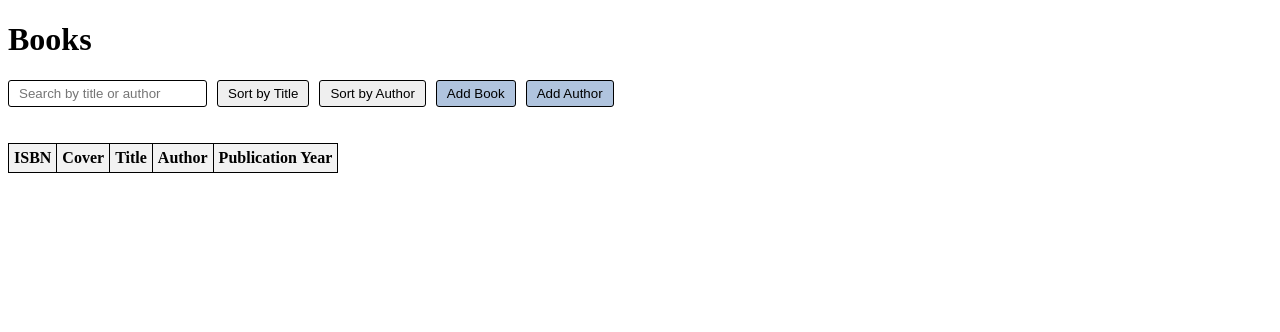
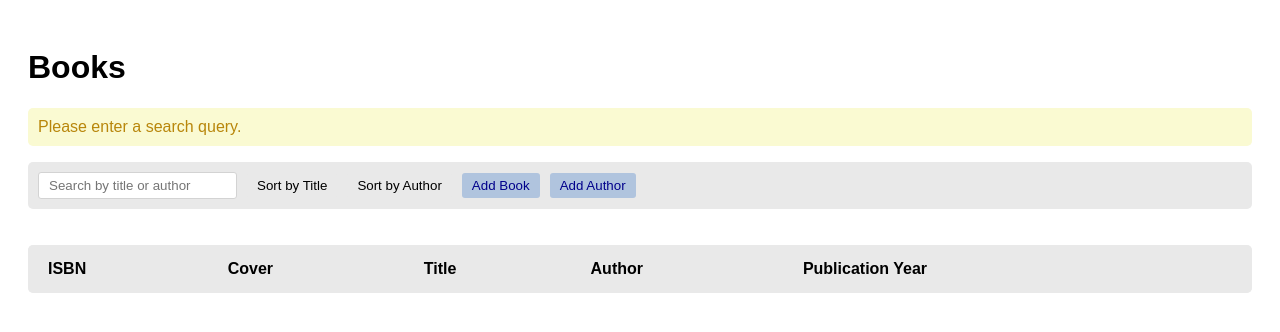
Before and after one commit to henrikhorn106/book-alchemy, a Flask app: page /search in a window 1280 px wide. Shown: the top 332 px of the page. Run offline with Flask 3, Linux system fonts and the light colour scheme; lists and menus that the app fills with data are empty.

Commit message:
Update css style

```diff
--- a/app.py
+++ b/app.py
@@ -3,13 +3,14 @@
 import os
 from datetime import datetime
 
-from flask import Flask, render_template, request
+from flask import Flask, render_template, request, redirect, flash
 from sqlalchemy import or_
 
 from data_models import db, Author, Book
 
 # Initialize flask app
 app = Flask(__name__)
+app.secret_key = b'_5#y2L"F4Q8z\n\xec]/'
 
 # Initialize database
 basedir = os.path.abspath(os.path.dirname(__file__))
@@ -35,7 +36,8 @@ def add_author():
         author = Author(name=name, birth_date=birth_date, date_of_death=date_of_death)
         db.session.add(author)
         db.session.commit()
-        return f"Author {name} added successfully!"
+        flash(f"Author {name} added successfully!", 'success')
+        return redirect("/")
 
     return render_template("add_author.html")
 
@@ -54,7 +56,8 @@ def add_book():
         book = Book(isbn=isbn, title=title, publication_year=publication_year, author_id=author_id)
         db.session.add(book)
         db.session.commit()
-        return f"Book {title} added successfully!"
+        flash(f'Book {title} added successfully!', 'success')
+        return redirect("/")
 
     return render_template("add_book.html", authors=Author.query.all())
 
@@ -99,8 +102,20 @@ def search():
             .order_by(Book.isbn.desc())
             .all()
         )
+    else:
+        flash("Please enter a search query.", 'warning')
 
     return render_template('home.html', books=books)
+
+
+@app.route('/book/<int:book_id>/delete', methods=['GET', 'DELETE'])
+def delete_book(book_id):
+    """Delete book from database."""
+    book = Book.query.get_or_404(book_id)
+    db.session.delete(book)
+    db.session.commit()
+    flash(f'Book {book.title} deleted successfully!', 'success')
+    return redirect("/")
 
 # Create tables in database
 # with app.app_context():
--- a/data_models.py
+++ b/data_models.py
@@ -9,6 +9,7 @@ a foreign key.
 from flask_sqlalchemy import SQLAlchemy
 
 db = SQLAlchemy()
+
 
 class Author(db.Model):
     """
--- a/static/style.css
+++ b/static/style.css
@@ -1,46 +1,133 @@
-table, th {
-    border: 1px solid black;
+body {
+    font-family: Arial, sans-serif;
+    padding: 20px;
+}
+
+table {
+    width: 100%;
     border-collapse: collapse;
+}
+
+td, th {
+    padding: 15px 20px;
     text-align: left;
 }
 
-table, th, td {
-    padding: 5px;
+th {
+    background-color: #e9e9e9;
 }
 
-th {
-    background-color: #f2f2f2;
+table.rounded-corners {
+    /* Change these properties */
+    --border: 0px solid black;
+    border-radius: 5px;
+    background-color: #f9f9f9;
+
+    /* Don't change these properties */
+    border-spacing: 0;
+    border-collapse: separate;
+    border: var(--border);
+    overflow: hidden;
 }
 
-td {
-    border-left: 1px solid black;
+/* Apply a border to the right of all but the last column */
+table.rounded-corners th:not(:last-child),
+table.rounded-corners td:not(:last-child) {
+    border-right: var(--border);
 }
 
-tr {
-    border-bottom: 1px solid black;
+/* Apply a border to the bottom of all but the last row */
+table.rounded-corners > thead > tr:not(:last-child) > th,
+table.rounded-corners > thead > tr:not(:last-child) > td,
+table.rounded-corners > tbody > tr:not(:last-child) > th,
+table.rounded-corners > tbody > tr:not(:last-child) > td,
+table.rounded-corners > tfoot > tr:not(:last-child) > th,
+table.rounded-corners > tfoot > tr:not(:last-child) > td,
+table.rounded-corners > tr:not(:last-child) > td,
+table.rounded-corners > tr:not(:last-child) > th,
+table.rounded-corners > thead:not(:last-child),
+table.rounded-corners > tbody:not(:last-child),
+table.rounded-corners > tfoot:not(:last-child) {
+    border-bottom: var(--border);
 }
 
-button, input {
+button {
     cursor: pointer;
     border-radius: 3px;
+    border: 0 solid black;
+    background-color: #e9e9e9;
     padding: 5px 10px;
-    border: 1px solid black;
 }
 
 button:hover {
-    background-color: lightgrey;
+    background-color: #ddd;
 }
 
-button:hover.add {
-    background-color: steelblue;
+input {
+    border-radius: 3px;
+    padding: 5px 10px;
+    border: 1px solid lightgrey;
 }
 
-.add {
-    background-color: lightsteelblue;
+select {
+    border-radius: 3px;
+    padding: 5px 10px;
+    border: 1px solid lightgrey;
 }
 
 .wrapper {
     display: flex;
     gap: 10px;
     flex-wrap: wrap;
+    box-sizing: border-box;
+    align-items: center;
 }
+
+.flashes {
+    border-radius: 3px;
+}
+
+.error {
+    background-color: lightcoral;
+    color: darkred;
+    padding: 10px;
+    border-radius: 5px;
+}
+
+.success {
+    background-color: lightgreen;
+    color: darkgreen;
+    padding: 10px;
+    border-radius: 5px;
+}
+
+.warning {
+    background-color: lightgoldenrodyellow;
+    color: darkgoldenrod;
+    padding: 10px;
+    border-radius: 5px;
+}
+
+.delete {
+    background-color: lightpink;
+    color: darkred;
+    padding: 10px;
+}
+
+.add {
+    background-color: lightsteelblue;
+    color: darkblue;
+}
+
+.add:hover {
+    background-color: steelblue;
+    color: white;
+}
+
+/* Add a black background color to the top navigation bar */
+.topnav {
+    overflow: hidden;
+    background-color: #e9e9e9;
+    padding: 10px;
+    border-radius: 5px;
+}
--- a/templates/add_author.html
+++ b/templates/add_author.html
@@ -5,9 +5,11 @@
     <meta content="width=device-width, initial-scale=1.0" name="viewport">
     <meta content="ie=edge" http-equiv="X-UA-Compatible">
     <title>Add Author</title>
+    <link href="{{ url_for('static', filename='style.css') }}" rel="stylesheet">
 </head>
 <body>
 
+<h1>Add Author</h1>
 <form action="/add_author" method="POST">
     <label for="name">Author Name:</label>
     <input id="name" name="name" required type="text"><br><br>
@@ -16,7 +18,7 @@
     <input id="birthdate" name="birthdate" required type="date"><br><br>
     <label for="date_of_death">Date of Death:</label>
     <input id="date_of_death" name="date_of_death" type="date"><br><br>
-    <input type="submit" value="Add Author">
+    <button class="add" type="submit">Add Author</button>
 </form>
 
 </body>
--- a/templates/add_book.html
+++ b/templates/add_book.html
@@ -5,9 +5,11 @@
     <meta content="width=device-width, initial-scale=1.0" name="viewport">
     <meta content="ie=edge" http-equiv="X-UA-Compatible">
     <title>Add Book</title>
+    <link href="{{ url_for('static', filename='style.css') }}" rel="stylesheet">
 </head>
 <body>
 
+<h1>Add Book</h1>
 <form action="/add_book" method="POST">
     <label for="isbn">ISBN Number:</label>
     <input id="isbn" name="isbn" required type="text"><br><br>
@@ -21,7 +23,7 @@
         <option value="{{ author.id }}">{{ author.name }}</option>
         {% endfor %}}
     </select><br><br>
-    <input type="submit" value="Add Book">
+    <button class="add" type="submit">Add Book</button>
 </form>
 
 </body>
--- a/templates/home.html
+++ b/templates/home.html
@@ -7,36 +7,48 @@
     <title>Books</title>
     <link href="{{ url_for('static', filename='style.css') }}" rel="stylesheet">
 </head>
-<body>
-
 <h1>Books</h1>
+{% with messages = get_flashed_messages(with_categories=true) %}
+{% if messages %}
+{% for category, message in messages %}
+<p class="{{ category }}">{{ message }}</p>
+{% endfor %}
+{% endif %}
+{% endwith %}
+<div class="topnav">
     <div class="wrapper">
         <form action="/search" method="GET">
             <label for="search"></label>
-        <input type="text" id="search" placeholder="Search by title or author" name="search">
-        <input type="submit" value="Submit" hidden>
+            <input id="search" name="search" placeholder="Search by title or author" type="text">
+            <input hidden type="submit" value="Submit">
         </form>
         <button onclick="window.location.href='/sort_by_title';">Sort by Title</button>
         <button onclick="window.location.href='/sort_by_author';">Sort by Author</button>
         <button class="add" onclick="window.location.href='/add_book';">Add Book</button>
         <button class="add" onclick="window.location.href='/add_author';">Add Author</button>
     </div>
+</div>
 <br><br>
-<table>
+<table class="rounded-corners">
     <tr>
         <th>ISBN</th>
         <th>Cover</th>
         <th>Title</th>
         <th>Author</th>
         <th>Publication Year</th>
+        <th></th>
     </tr>
     {% for book, author in books %}
     <tr>
         <td>{{ book.isbn }}</td>
-        <td><img alt="{{ book.title }} Cover" src="https://covers.openlibrary.org/b/isbn/{{ book.isbn }}-M.jpg" width="80px"></td>
+        <td><img alt="{{ book.title }} Cover" src="https://covers.openlibrary.org/b/isbn/{{ book.isbn }}-M.jpg"
+                 width="80px"></td>
         <td>{{ book.title }}</td>
         <td>{{ author.name }}</td>
         <td>{{ book.publication_year }}</td>
+        <td>
+            <button class="delete" onclick="window.location.href='/book/{{ book.id }}/delete';">Delete</button>
+        </td>
     </tr>
     {% endfor %}
 </table>
```
Also changed, not shown: data/library.sqlite. Lines whose indentation alone changed are shown as unchanged.
